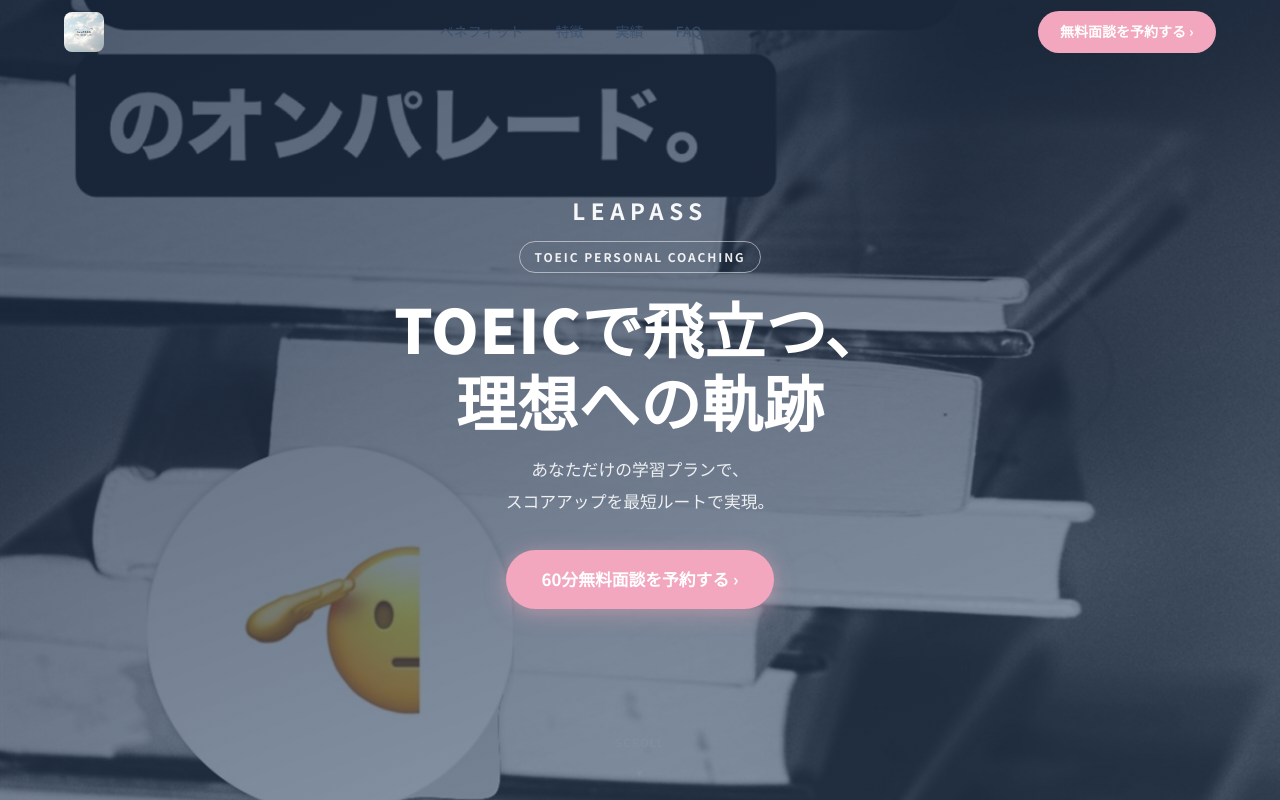
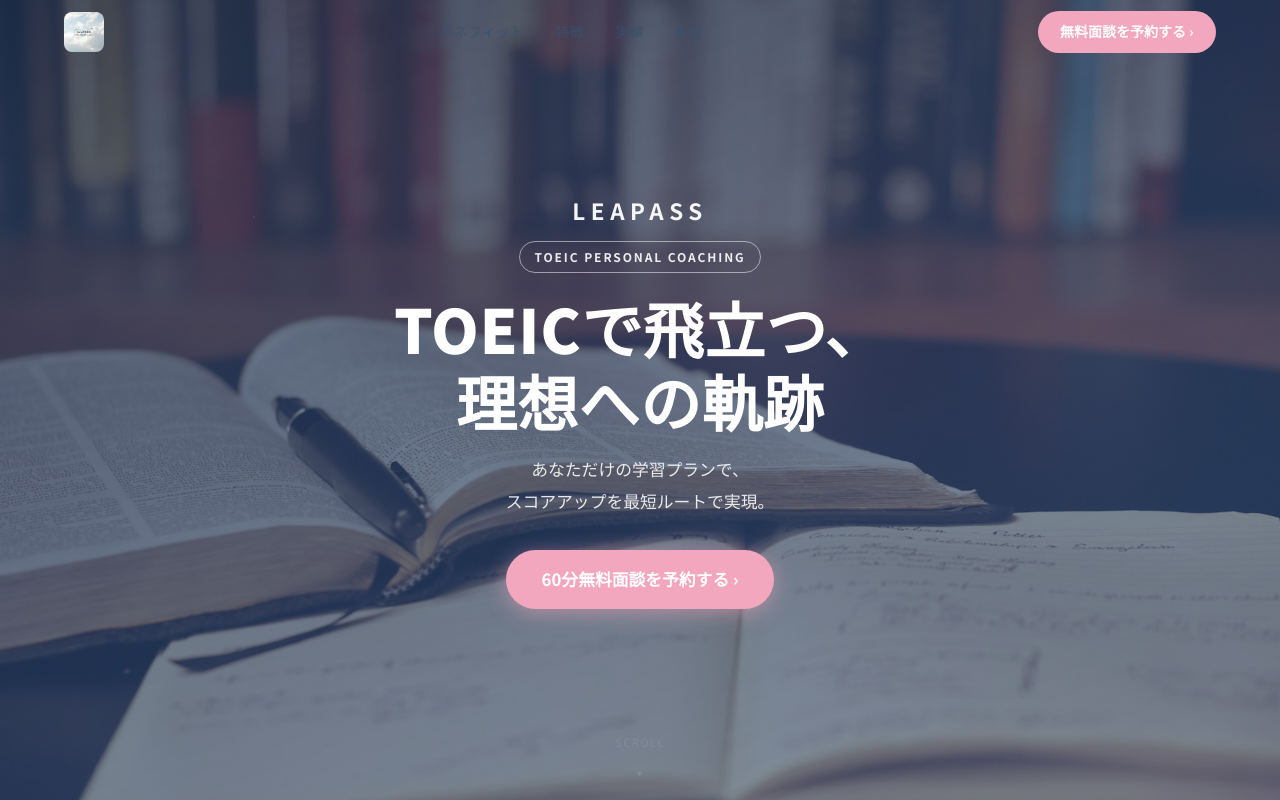
Before and after one commit to snooo310/leapass-lp, a plain HTML site: page index.html in a window 1280 px wide. Shown: the top 800 px of the page. Drawn offline with Linux system fonts and the light colour scheme.

Commit message:
Replace hero with clean study books image (no text overlay)

```diff
--- a/index.html
+++ b/index.html
@@ -68,7 +68,7 @@
     }
     .hero-bg {
       position: absolute; top: 0; left: 0; right: 0; bottom: 0;
-      background: url('LeaPASS/story3_web.jpg') center/cover no-repeat;
+      background: url('LeaPASS/hero_books.jpg') center/cover no-repeat;
       z-index: 0;
     }
     .hero-overlay {
```
Also changed, not shown: LeaPASS/hero_books.jpg (added).
